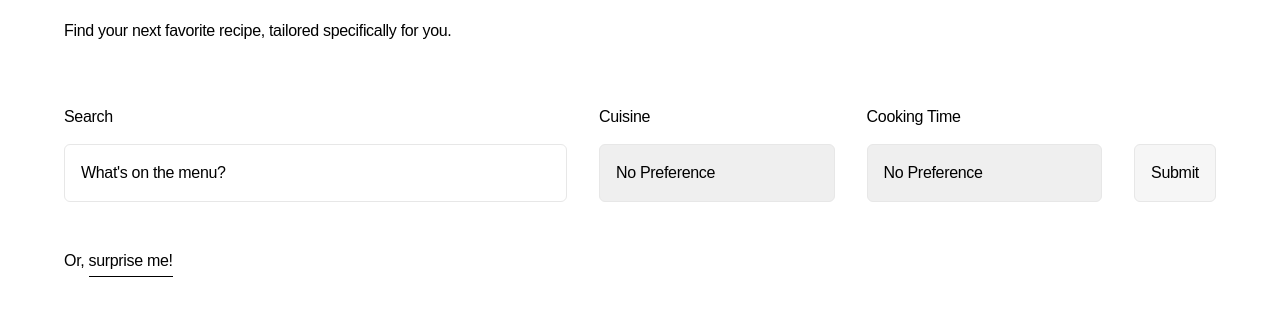
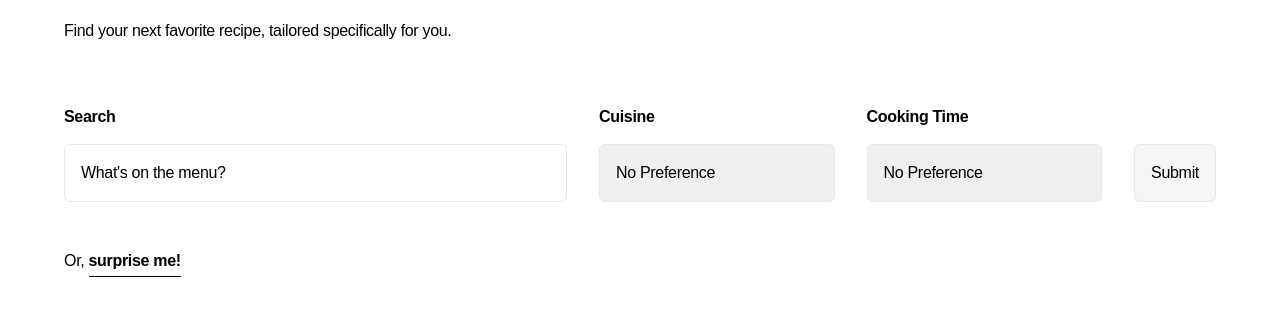
Before and after one commit to hanson-leung/the-kitchen, a PHP site: page / in a window 1280 px wide. Shown: the part 250-566 px from the top of the page. Run offline with PHP 8.4, Linux system fonts and the light colour scheme; data that the repository does not hold is empty.

Commit message:
Update index.php

```diff
--- a/index.php
+++ b/index.php
@@ -59,13 +59,13 @@ include 'header.php';
         <form class="filter" action="results.php">
             <!-- search -->
             <div id="search">
-                <p class="filter-term">Search</p>
+                <p class="filter-term"><strong>Search</strong></p>
                 <input class="searchbar" type="text" name="search" placeholder="What's on the menu?"/>
             </div>
 
             <!-- cuisine type -->
             <div>
-                <p class="filter-term">Cuisine</p>
+                <p class="filter-term"><strong>Cuisine</strong></p>
                 <select name="cuisine">
                     <option value="any" selected>No Preference</option>
                     <?php
@@ -80,7 +80,7 @@ include 'header.php';
 
             <!-- cooking time -->
             <div>
-                <p class="filter-term">Cooking Time</p>
+                <p class="filter-term"><strong>Cooking Time</strong></p>
                  <select name="cooking_time">
                         <option value="any" selected>No Preference</option>
                         <option value="0">Quick</option>
@@ -127,7 +127,7 @@ include 'header.php';
         </form>
              <div>
                 <p>
-                    Or, <a href="recipe.php?recordid=16">surprise me!</a>
+                    Or, <a href="recipe.php?recordid=16"><strong>surprise me!</strong></a>
                 </p>
             </div>
     </div>
```
